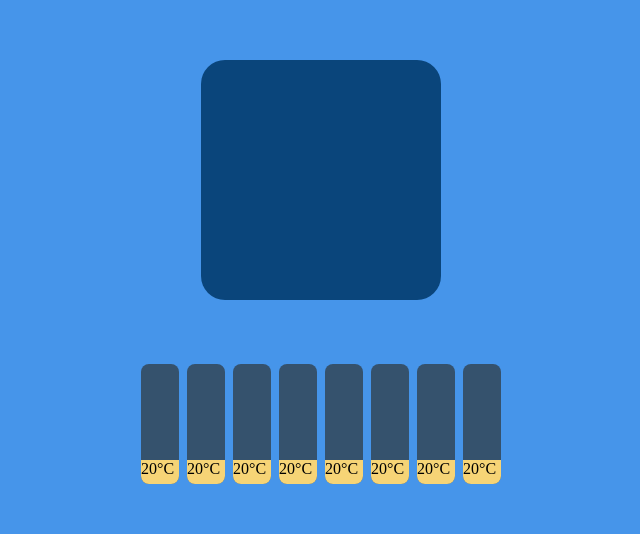
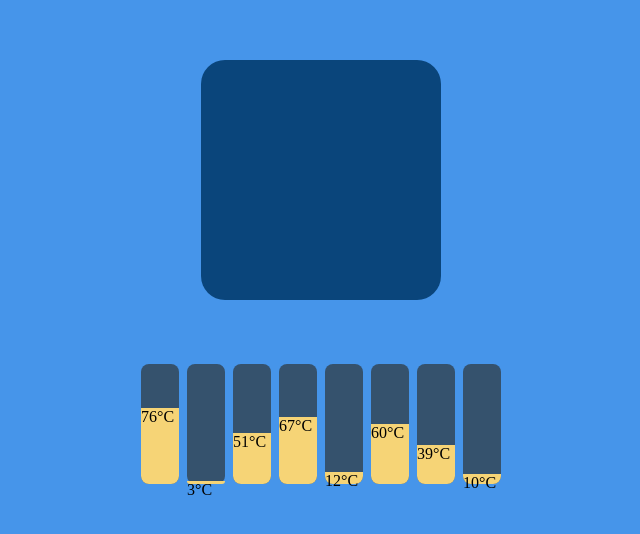
Before and after one commit to ZehaIrawan/wize, a React (Vite) app: page / in a window 1280 px wide. Shown: the part 128-662 px from the top of the page, without its empty margins (319-959 px from the left). Built offline with nearby package versions, Linux system fonts and the light colour scheme.

Commit message:
dynamic temp

```diff
--- a/src/App.tsx
+++ b/src/App.tsx
@@ -4,14 +4,17 @@ import TembBar from "./components/TempBar/TempBar";
 import TembarGroup from "./components/TempBarGroup/TembarGroup";
 
 function App() {
-  const weatherData = Array(8).fill("item");
+  const weatherData = Array.from(
+    { length: 8 },
+    () => Math.floor(Math.random() * 100) + 1,
+  );
 
   return (
     <>
       <InfoCard />
       <TembarGroup>
         {weatherData.map((item, index) => {
-          return <TembBar key={index} />;
+          return <TembBar key={index} height={item} />;
         })}
       </TembarGroup>
     </>
--- a/src/components/TempBar/TempBar.tsx
+++ b/src/components/TempBar/TempBar.tsx
@@ -1,9 +1,11 @@
 import "./style.css";
 
-const TembBar = () => {
+const TembBar = (props) => {
   return (
     <div className="tempbar">
-      <div className="tempbar__temp">20°C</div>
+      <div className="tempbar__temp" style={{ height: props.height }}>
+        {props.height}°C
+      </div>
     </div>
   );
 };
--- a/src/components/TempBar/style.css
+++ b/src/components/TempBar/style.css
@@ -10,7 +10,7 @@
 
 .tempbar__temp{
   background-color: #F6D476;
-  height: 20%;
+  /* height: 20%; */
   /* dyanimic heihg */
   border-radius: 0px 0px 8px 8px;
   /* if full height */
```
